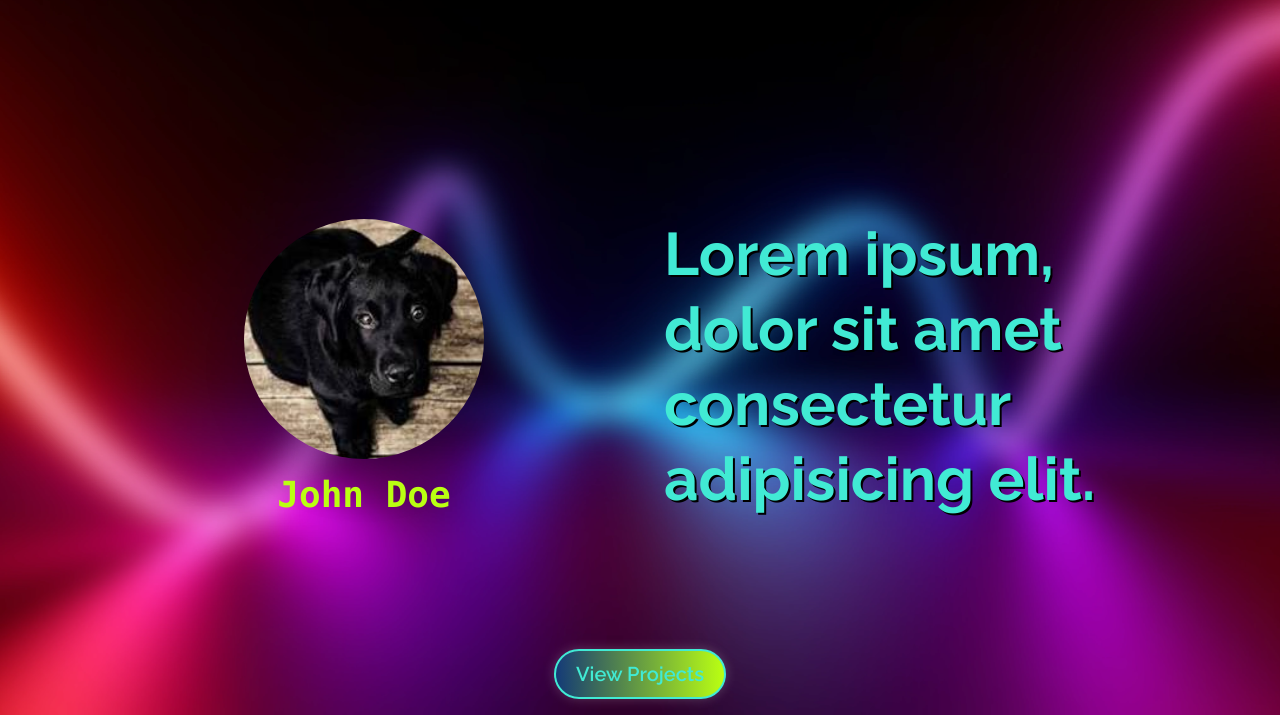
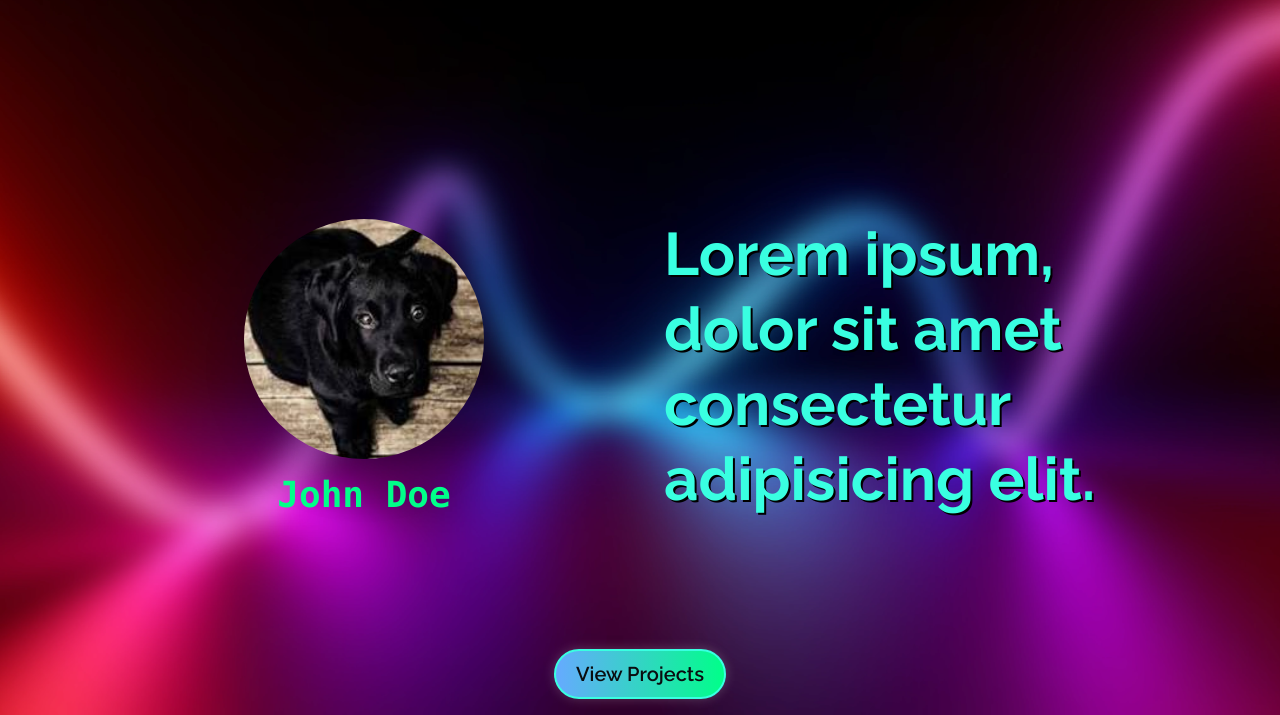
Before and after one commit to animeshsrivastava246/portfolio-website, an Astro site: page / in a window 1280 px wide. Shown: the part 117-832 px from the top of the page. Built offline with nearby package versions, Linux system fonts and the light colour scheme; Astro itself is replaced by a stand-in of ours; no server answers.

Commit message:
Changes: Color Changed

```diff
--- a/src/sections/About.svelte
+++ b/src/sections/About.svelte
@@ -46,16 +46,16 @@
 			{#each skills as skill, i}
 				<div
 					bind:this={cardsRef[i]}
-					class="relative bg-primary p-4 rounded-2xl shadow-lg flex flex-col items-center gap-3
+					class="relative bg-theme p-4 rounded-2xl shadow-lg flex flex-col items-center gap-3
 					transition-all duration-350 hover:scale-105 hover:shadow-2xl transform hover:-translate-y-2"
 				>
 					<div
-						class="relative w-16 h-16 flex items-center justify-center rounded-xl bg-white bg-opacity-10 shadow-md"
+						class="relative w-16 h-16 flex items-center justify-center rounded-xl bg-white/80 shadow-md"
 					>
 						<img src={skill.icon} alt={skill.title} class="w-10 h-10" />
 					</div>
 					<h3
-						class="text-lg font-semibold text-theme text-center tracking-wide"
+						class="text-lg font-semibold text-white text-center tracking-wide"
 					>
 						{skill.title}
 					</h3>
--- a/src/styles/components.css
+++ b/src/styles/components.css
@@ -3,7 +3,7 @@
 	font-size: 1.25rem; /* Equivalent to text-xl */
 	padding: 0.5rem 1.25rem; /* Equivalent to px-5 py-2 */
 	border: 2px solid var(--text-color); /* Uses theme text color */
-	color: var(--text-color);
+	color: var(--background-color);
 	font-weight: 600;
 	border-radius: 9999px; /* Fully rounded */
 	transition: all 0.3s ease-in-out;
@@ -25,7 +25,7 @@
 /* Button Hover */
 .btn:hover {
 	background: var(--text-color);
-	color: var(--background-color);
+	color: var(--accent-color);
 	transform: scale(1.05);
 	box-shadow: 0px 0px 20px var(--accent-color);
 }
--- a/src/styles/theme.css
+++ b/src/styles/theme.css
@@ -1,10 +1,10 @@
 :root {
-	/* 🚀 Optimized Futuristic Theme */
-	--primary-color: #005d9ba0;
-	--secondary-color: #baff12;
-	--background-color: #111827;
-	--text-color: #41ead4;
-	--accent-color: #facc15;
+	--primary-color: #66aaff; /* Lighter blue */
+	--secondary-color: #00ff89; /* Neon green */
+	--background-color: #0a0c0f; /* Darker background for contrast */
+	--text-color: #39ffe1; /* Neon cyan */
+	--accent-color: #ff00e0; /* Neon pink */
+
 
 	--font-primary: "Raleway", sans-serif;
 }
```
